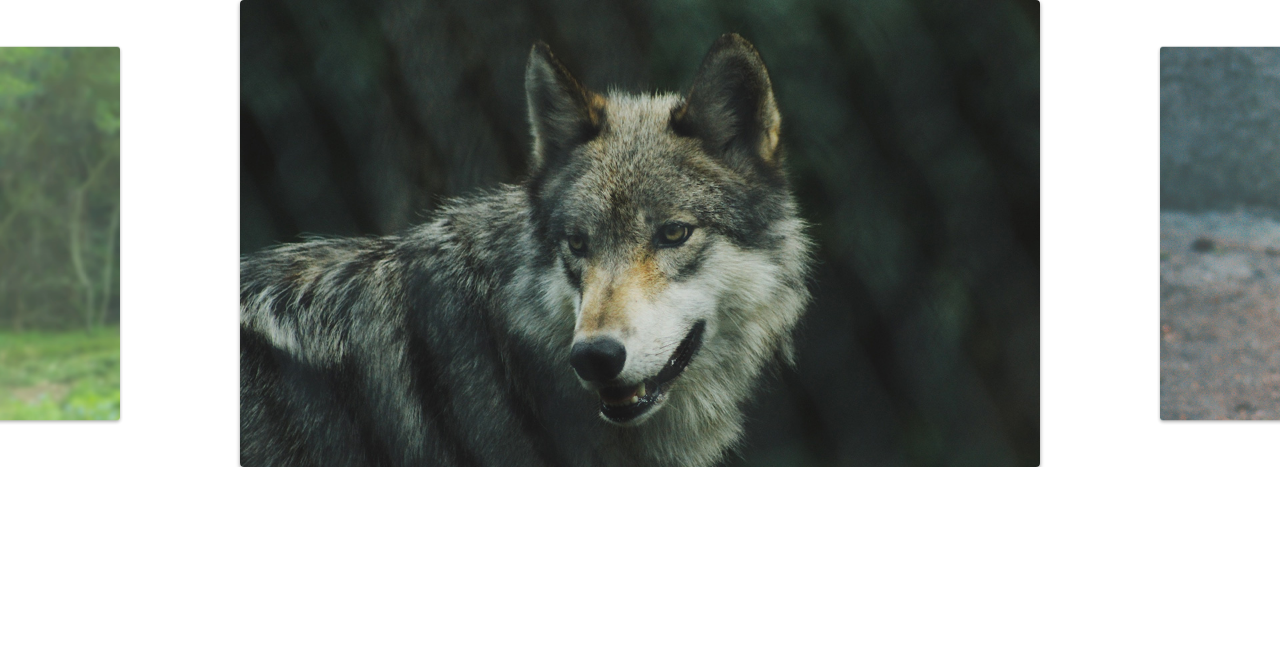
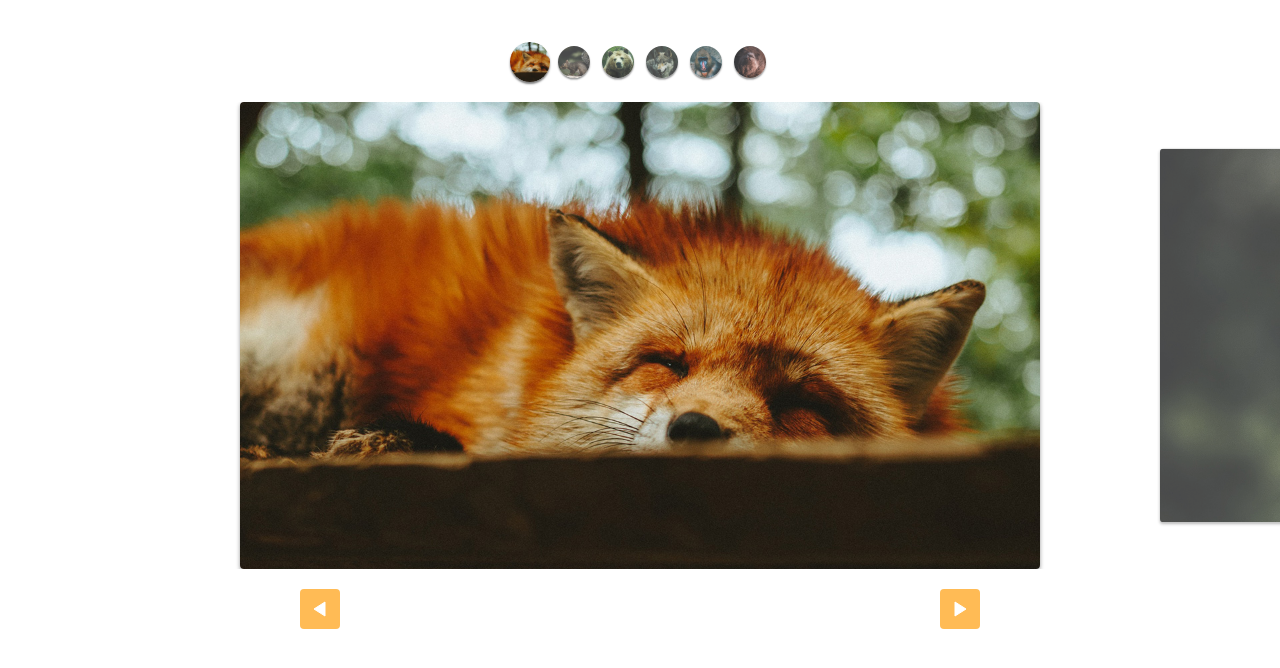
Before and after one commit to Jpapirs/Projeto-Slide, a plain HTML site: page index.html in a window 1280 px wide. Drawn offline with Linux system fonts and the light colour scheme.

Commit message:
Projeto Finalizado

```diff
--- a/css/style.css
+++ b/css/style.css
@@ -40,3 +40,70 @@ img {
   opacity: 1;
   transform: scale(1);
 }
+
+[data-control="slide"] {
+  display: flex;
+  justify-content: center;
+  margin-top: 20px;
+}
+[data-control="slide"] li {
+  height: 12px;
+  width: 12px;
+  background-color: #fb5;
+  border-radius: 50%;
+  overflow: hidden;
+  text-indent: -999px;
+  margin: 5px;
+}
+[data-control="slide"] li.active,
+[data-control="slide"] li a:hover {
+  background-color: #e54;
+}
+
+.custom-control {
+  display: flex;
+  justify-content: center;
+  margin-top: 40px;
+  flex-wrap: wrap;
+}
+
+.custom-control li {
+  opacity: 0.8;
+  transform: scale(0.8);
+  width: 40px;
+  height: 40px;
+  border-radius: 50%;
+  overflow: hidden;
+  margin: 2px;
+  box-shadow: 0 2px 2px rgba(0, 0, 0, 0.5);
+  margin-bottom: 20px;
+  transition: 0.3s;
+}
+
+.custom-control li.active {
+  opacity: 1;
+  transform: scale(1);
+}
+
+.arrow-nav {
+  display: flex;
+  justify-content: space-around;
+  margin: 20px 0;
+}
+
+.arrow-nav button {
+  cursor: pointer;
+  border: none;
+  border-radius: 4px;
+  background-color: #fb5;
+  background-image: url(../img/arrow.svg);
+  background-position: center center;
+  background-repeat: no-repeat;
+  color: white;
+  height: 40px;
+  width: 40px;
+}
+
+.prev {
+  transform: rotate(-180deg);
+}
--- a/index.html
+++ b/index.html
@@ -7,6 +7,15 @@
     <title>Slide</title>
   </head>
   <body>
+    <ul class="custom-control">
+      <li><img src="img/foto1-thumb.jpg" /></li>
+      <li><img src="img/foto2-thumb.jpg" /></li>
+      <li><img src="img/foto3-thumb.jpg" /></li>
+      <li><img src="img/foto4-thumb.jpg" /></li>
+      <li><img src="img/foto5-thumb.jpg" /></li>
+      <li><img src="img/foto6-thumb.jpg" /></li>
+    </ul>
+
     <div class="slide-wrapper">
       <ul class="slide">
         <li><img src="img/foto1.jpg" /></li>
@@ -17,6 +26,10 @@
         <li><img src="img/foto6.jpg" /></li>
       </ul>
     </div>
+    <div class="arrow-nav">
+      <button class="prev"></button>
+      <button class="next"></button>
+    </div>
     <script type="module" src="js/script.js"></script>
   </body>
 </html>
--- a/js/script.js
+++ b/js/script.js
@@ -1,7 +1,6 @@
-import Slide from "./slide.js";
+import SlideNav from "./slide.js";
 
-const slide = new Slide('.slide','.slide-wrapper');
-slide.init()
-
-slide.changeSlide(4)
-slide.activePrevSlide()
+const slide = new SlideNav(".slide", ".slide-wrapper");
+slide.init();
+slide.addArrow(".prev", ".next");
+slide.addControl(".custom-control");
--- a/js/slide.js
+++ b/js/slide.js
@@ -1,6 +1,6 @@
-import debounce from "./debounce.js"
+import debounce from "./debounce.js";
 
-export default class Slide {
+export class Slide {
   constructor(slide, wrapper) {
     this.slide = document.querySelector(slide);
     this.wrapper = document.querySelector(wrapper);
@@ -10,6 +10,7 @@ export default class Slide {
       movement: 0,
     };
     this.activeClass = "active";
+    this.changeEvent = new Event("changeEvent");
   }
 
   transition(active) {
@@ -107,6 +108,7 @@ export default class Slide {
     this.slidesIndexNav(index);
     this.dist.finalsPosition = activeSlide.position;
     this.changeActiveClass();
+    this.wrapper.dispatchEvent(this.changeEvent);
   }
   activePrevSlide() {
     if (this.index.prev !== undefined) this.changeSlide(this.index.prev);
@@ -119,7 +121,7 @@ export default class Slide {
     setTimeout(() => {
       this.slidesConfig();
       this.changeSlide(this.index.active);
-    },1000);
+    }, 1000);
   }
 
   addResizeEvent() {
@@ -130,7 +132,9 @@ export default class Slide {
     this.onStart = this.onStart.bind(this);
     this.onMove = this.onMove.bind(this);
     this.onEnd = this.onEnd.bind(this);
-    this.onResize = debounce(this.onResize.bind(this),200);
+    this.onResize = debounce(this.onResize.bind(this), 200);
+    this.activeNextSlide = this.activeNextSlide.bind(this);
+    this.activePrevSlide = this.activePrevSlide.bind(this);
   }
 
   init() {
@@ -139,6 +143,61 @@ export default class Slide {
     this.slidesConfig();
     this.transition(true);
     this.addResizeEvent();
+    this.changeSlide(0);
     return this;
   }
 }
+
+export default class SlideNav extends Slide {
+  constructor(slide, wrapper) {
+    super(slide, wrapper);
+    this.bindControlEvents();
+  }
+  addArrow(prev, next) {
+    this.prevElement = document.querySelector(prev);
+    this.nextElement = document.querySelector(next);
+    this.addArrowEvent();
+  }
+  addArrowEvent() {
+    this.prevElement.addEventListener("click", this.activePrevSlide);
+    this.nextElement.addEventListener("click", this.activeNextSlide);
+  }
+
+  createControl() {
+    const control = document.createElement("ul");
+    control.dataset.control = "slide";
+    this.slideArray.forEach((item, index) => {
+      control.innerHTML += `<li><a href= "#slide${
+        index + 1
+      }">${index}</a></li>`;
+    });
+    this.wrapper.appendChild(control);
+    console.log(control);
+    return control;
+  }
+  eventControl(item, index) {
+    item.addEventListener("click", (event) => {
+      event.preventDefault();
+      this.changeSlide(index);
+    });
+    this.wrapper.addEventListener("changeEvent", this.activeControlItem);
+  }
+  activeControlItem() {
+    this.controlArray.forEach((item) => {
+      item.classList.remove(this.activeClass);
+    });
+    this.controlArray[this.index.active].classList.add(this.activeClass);
+  }
+
+  addControl(customControl) {
+    this.control =
+      document.querySelector(customControl) || this.createControl();
+    this.controlArray = [...this.control.children];
+    this.activeControlItem();
+    this.controlArray.forEach(this.eventControl);
+  }
+  bindControlEvents() {
+    this.eventControl = this.eventControl.bind(this);
+    this.activeControlItem = this.activeControlItem.bind(this);
+  }
+}
```
Also changed, not shown: img/arrow-black.svg (added), img/arrow-red.svg (added), img/arrow.svg (added), img/fechar.svg (added).
